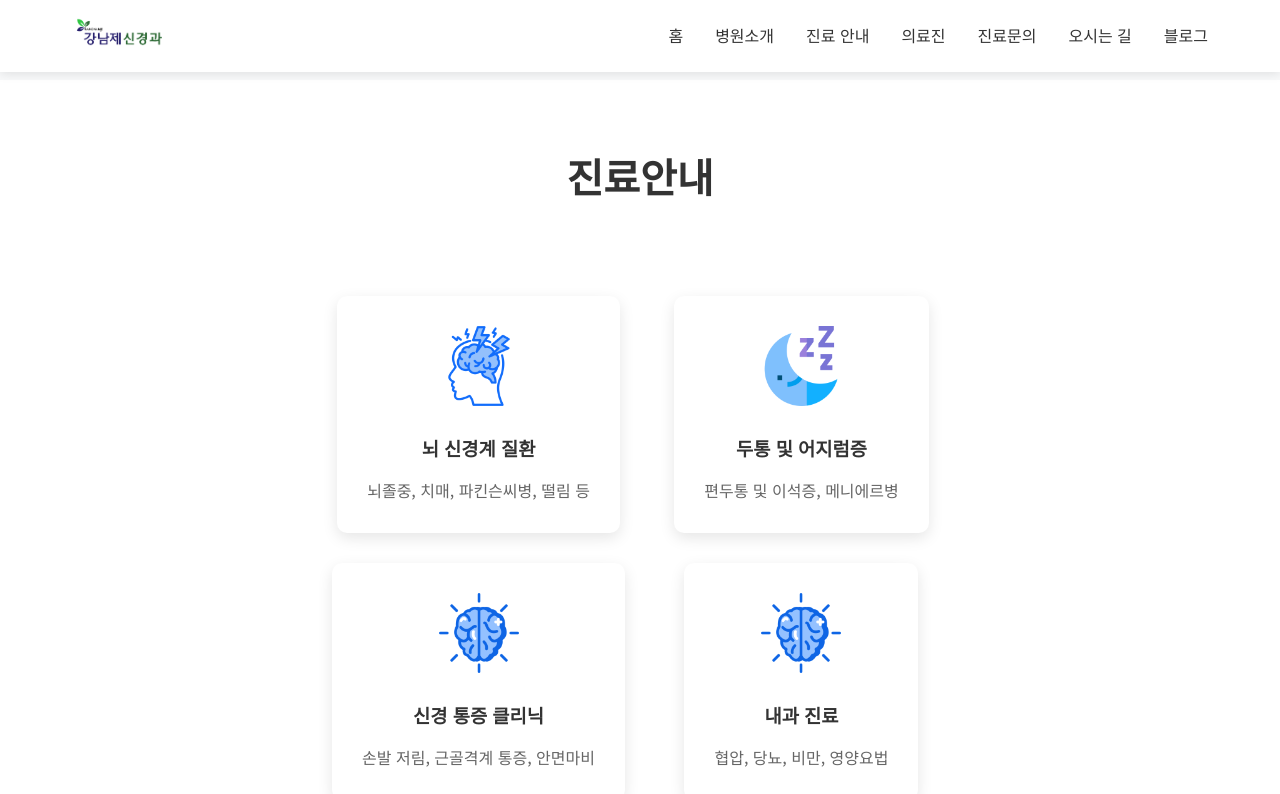
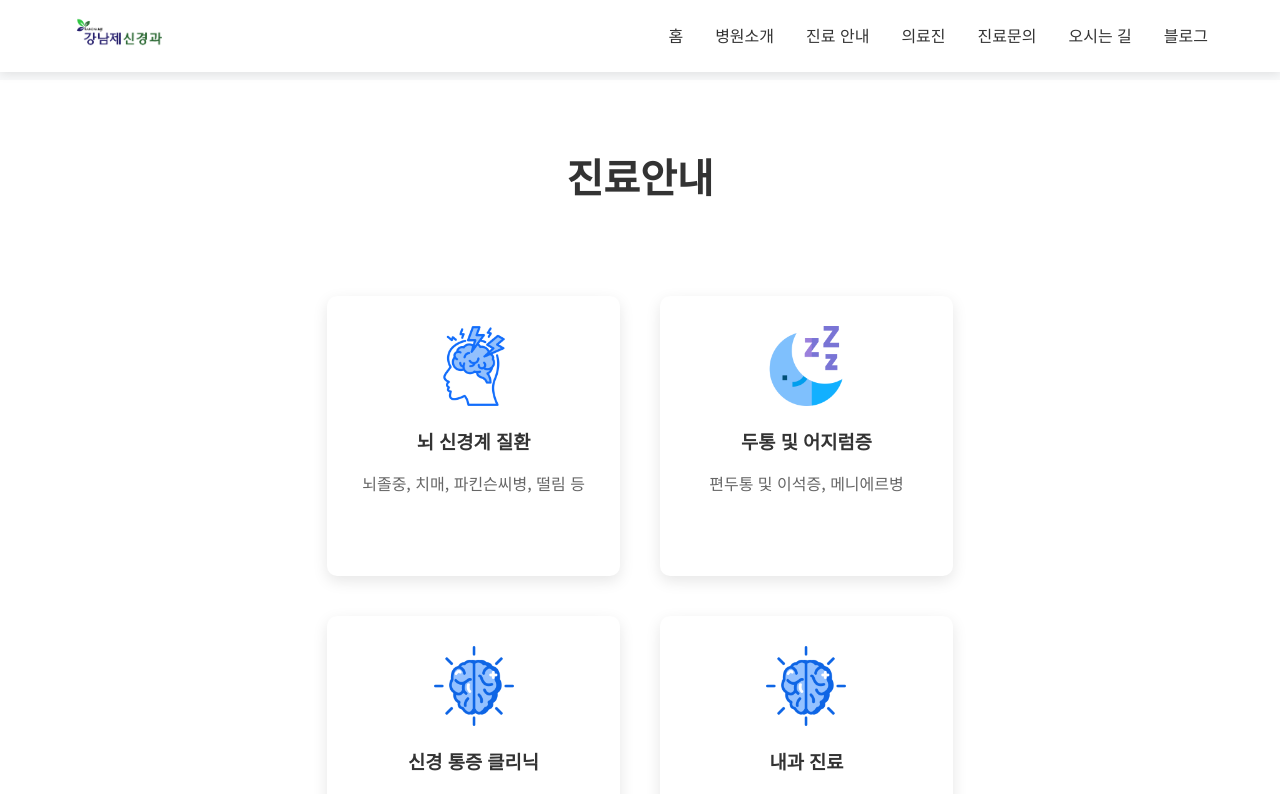
Before and after one commit to krrrrrg/knjneuro, a Next.js app: page /services in a window 1280 px wide. Shown: the top 794 px of the page. Built offline with nearby package versions, Linux system fonts and the light colour scheme.

Commit message:
주요 진료분야 카드 크기 통일

```diff
--- a/src/app/globals.css
+++ b/src/app/globals.css
@@ -215,6 +215,12 @@ a {
   text-align: center;
   transition: transform 0.3s, box-shadow 0.3s;
   cursor: pointer;
+  display: flex;
+  flex-direction: column;
+  justify-content: flex-start;
+  align-items: center;
+  height: 280px; /* 모든 카드의 높이 통일 */
+  width: 100%;
 }
 
 .service-card:hover {
@@ -226,15 +232,27 @@ a {
   width: 80px;
   height: 80px;
   margin: 0 auto 20px;
+  object-fit: contain; /* 이미지 비율 유지 */
 }
 
 .service-card h3 {
   margin-bottom: 15px;
   color: #333;
+  width: 100%; /* 너비 100%로 설정하여 줄바꿈 통일 */
+  height: 30px; /* 제목 높이 통일 */
+  display: flex;
+  align-items: center;
+  justify-content: center;
 }
 
 .service-card p {
   color: #666;
+  flex-grow: 1; /* 남은 공간 채우기 */
+  width: 100%;
+  overflow: hidden; /* 텍스트가 너무 길면 잘림 */
+  display: -webkit-box;
+  -webkit-line-clamp: 3; /* 최대 3줄 */
+  -webkit-box-orient: vertical;
 }
 
 /* 스크롤바 스타일링 */
@@ -270,14 +288,16 @@ a {
 @media (min-width: 1024px) {
   .service-grid {
     grid-template-columns: repeat(2, 1fr);
-    max-width: 900px; /* 카드 크기를 적절하게 제한 */
+    max-width: 900px;
     margin-left: auto;
     margin-right: auto;
+    gap: 40px; /* 카드 간격 조정 */
   }
 
   .service-card {
-    max-width: 400px; /* 각 카드의 최대 너비 제한 */
+    max-width: 400px;
     margin: 0 auto;
+    height: 280px; /* PC 화면에서도 높이 통일 */
   }
 }
 
```
